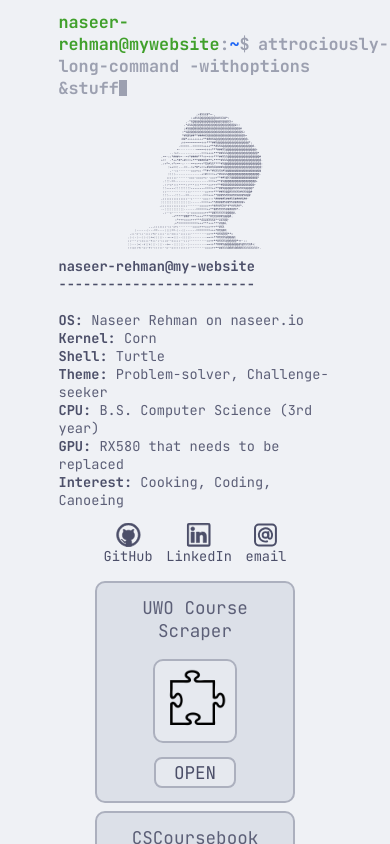
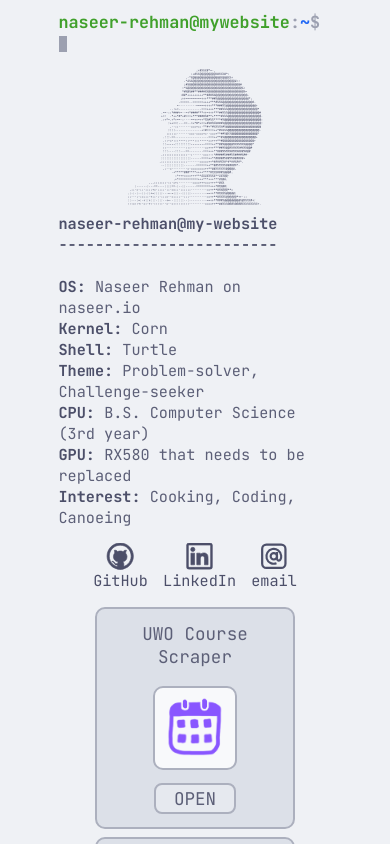
Before and after one commit to naseer-rehman/nacereal.github.io, a React (Vite) app: page / in a window 390 px wide. Shown: the top 844 px of the page. Built offline with nearby package versions, Linux system fonts and the light colour scheme.

Commit message:
Style mobile project cards and stuff
fix mobile view selection logic for projects section

alter sizing/spacing for about-me and projects

add scraper logo

add some extra spice ;)

Remove the funny stuff on the header

```diff
--- a/src/components/App.jsx
+++ b/src/components/App.jsx
@@ -52,4 +52,4 @@ function App() {
   )
 }
 
-export default App
+export default App;
--- a/src/components/Header.jsx
+++ b/src/components/Header.jsx
@@ -2,11 +2,14 @@ import "../styles/Header.scss";
 import { useState } from "react";
 
 function Header() {
-  const [commandText, setCommandText] = useState("attrociously-long-command -withoptions &stuff");
+  const [commandText, setCommandText] = useState("");
   // TODO: determine if the command line should be on a separate line from the user+host text
   return (
     <h1 className="header" aria-label="Naseer Rehman">
-      naseer-rehman@mywebsite
+      <span className="header__hostline">
+        naseer-rehman@mywebsite
+        {/* <span className="header__new-message">New!</span> */}
+      </span>
       <span className="header__colon">:</span>
       <span className="header__tilda">~</span>
       <span className="header__dollar">$</span>
--- a/src/components/ProjectsSection.jsx
+++ b/src/components/ProjectsSection.jsx
@@ -1,8 +1,14 @@
+import { useContext } from "react";
+
 import "../styles/ProjectsSection.scss";
 import bitcoinBotImage from "../images/bitcoin-discord-bot-logo.png";
 import pathfindingAppImage from "../images/pathfinding-icon.png";
 import puzzlePieceImage from "../images/puzzle-piece.png";
 import cscoursebookImage from "../images/common-sense-coursebook-logo.png";
+import uwoscraperImage from "../images/uwoscraperlogo.png";
+import GithubIcon from "./icons/GithubIcon";
+
+import IsMobileContext from "../contexts/IsMobileContext";
 
 const genericImage = puzzlePieceImage;
 
@@ -17,13 +23,15 @@ const createProjectObject = (name, imageUrl, githubUrl, projectUrl, langs) => ({
 const projects = [
   createProjectObject(
     "UWO Course Scraper",
-    genericImage,
+    uwoscraperImage,
     "https://github.com/naseer-rehman/uwo-course-app",
+    null,
     ["TypeScript", "NodeJS"],
   ),
   createProjectObject(
     "CSCoursebook",
     cscoursebookImage,
+    null,
     "https://common-sense-coursebook.vercel.app/",
     ["React, JavaScript"],
   ),
@@ -38,9 +46,15 @@ const projects = [
     "Discord Bitcoin Price Bot",
     bitcoinBotImage,
     "https://github.com/naseer-rehman/Bitcoin-Price-Bot",
+    null,
     ["NodeJS"],
   ),
 ];
+
+const ProjectLink = ({children, ...props}) => {
+  // TODO: Add link stuff
+  return <a className="mobile-project-card__link" {...props}>{children}</a>
+};
 
 const ProjectCard = (props) => {
   return (
@@ -58,23 +72,46 @@ const ProjectCard = (props) => {
 };
 
 const MobileProjectCard = (props) => {
+  const langsReduction = (acc, val) => {
+    if (val === props.langs[props.langs.length - 1]) {
+      return acc + val;
+    }
+    return acc + val + ", ";
+  };
+
   return (
     <div className="mobile-project-card">
       <div className="mobile-project-card__img-container">
-        <img src="" alt="" className="mobile-project-card__img" />
+        <img src={props.imageUrl} alt="" className="mobile-project-card__img" />
       </div>
       <div className="mobile-project-card__info-container">
         <span className="mobile-project-card__title">{props.name}</span>
-
+        <span className="mobile-project-card__langs">
+          {props?.langs?.reduce(langsReduction, "")}
+        </span>
+      </div>
+      <div className="mobile-project-card__links-container">
+        <ProjectLink
+          href={props.githubUrl ?? props.projectUrl}
+        >
+          {/* TODO: Change icon based on link type */}
+          <GithubIcon />
+        </ProjectLink>
       </div>
     </div>
   );
 };
 
 function ProjectsSection(props) {
+  const isOnMobile = useContext(IsMobileContext);
+
   return (
     <div className="projects">
-      {projects.map((obj, ind) => <ProjectCard key={ind} {...obj} />)}
+      {projects.map((obj, ind) => {
+        return isOnMobile.current
+          ? <MobileProjectCard key={ind} {...obj} />
+          : <ProjectCard key={ind} {...obj} />;
+      })}
     </div>
   );
 }
--- a/src/components/icons/GithubIcon.jsx
+++ b/src/components/icons/GithubIcon.jsx
@@ -1,7 +1,7 @@
 const GithubIcon = (props) => (
   <svg
     xmlns="http://www.w3.org/2000/svg"
-    fill="none"
+    // fill="none"
     viewBox="0 0 42 42"
     {...props}
   >
--- a/src/styles/AboutMeSection.scss
+++ b/src/styles/AboutMeSection.scss
@@ -1,6 +1,7 @@
 @use "./colors";
 
 .about-me {
+  // TODO: Make about me section wider on mobile devices
   margin: 5% auto;
   display: flex;
   align-items: center;
@@ -13,6 +14,10 @@
     flex-wrap: nowrap;
     flex-direction: column;
     justify-content: center;
+    margin: 0;
+    gap: 10vmin;
+    overflow-y: scroll;
+    overflow-x: hidden;
   }
 
   &__portrait {
@@ -22,7 +27,7 @@
   }
 
   &__body {
-    font-size: clamp(0.5rem, 3.5vmin, 1.3rem);
+    font-size: clamp(0.5rem, 3.9vmin, 1.3rem);
     width: max-content;
   }
 
--- a/src/styles/Header.scss
+++ b/src/styles/Header.scss
@@ -8,8 +8,44 @@
   position: relative;
   color: colors.$green;
 
+  &__hostline {
+    position: relative;
+    text-wrap: nowrap;
+  }
+
+  &__new-message {
+    font-size: 0.75em;
+    font-family: Minecraftia;
+    position: absolute;
+    left: 100%;
+    top: 100%;
+    translate: -50% -50%;
+    rotate: -20deg;
+    $yellow: #e1e108;
+    $brown: #404000;
+    $outline: #404000; //rgba(0,0,0,1);
+    color: $yellow;
+    font-weight: bold;
+    text-shadow:
+      $outline 0px 0px 1px,   $outline 0px 0px 1px,   $outline 0px 0px 1px,
+      $outline 0px 0px 1px,   $outline 0px 0px 1px,   $outline 0px 0px 1px,
+      $outline 0px 0px 1px,   $outline 0px 0px 1px,   $outline 0px 0px 1px,
+      $outline 0px 0px 1px,   $outline 0px 0px 1px,   $outline 0px 0px 1px,
+      $outline 0px 0px 1px,   $outline 0px 0px 1px,   $outline 0px 0px 1px,
+      $outline 0px 0px 1px,   $outline 0px 0px 1px,   $outline 0px 0px 1px,
+      $outline 5px 5px 0px;
+    animation-name: new-message-anim;
+    animation-duration: 0.55s;
+    animation-iteration-count: infinite;
+    animation-timing-function: ease-out;
+  }
+
   &__colon, &__dollar, &__command-text {
     color: colors.$overlay0;
+  }
+
+  &__command-text {
+    word-wrap: break-word;
   }
 
   &__dollar {
@@ -37,7 +73,7 @@
 }
 
 .mobile .header {
-  margin: 1rem;
+  margin: 0 1rem;
 }
 
 @keyframes flashing-cursor {
@@ -46,3 +82,9 @@
   51% {opacity: 0;}
   100% {opacity: 0;}
 }
+
+@keyframes new-message-anim {
+  0% {transform: scale(0.95);}
+  50% {transform: scale(1.05);}
+  100% {transform: scale(0.95);}
+}
--- a/src/styles/ProjectsSection.scss
+++ b/src/styles/ProjectsSection.scss
@@ -9,9 +9,13 @@
 }
 
 .mobile .projects {
-  // Yeah, this is probably not great but oh well.
+  // this is probably not great but oh well.
   flex-grow: 1;
+  // flex-direction: column;
+  // justify-content: initial;
+  display: initial;
   overflow-y: scroll;
+  width: min(100%, 500px);
 }
 
 .project-card {
@@ -55,7 +59,7 @@
     width: auto;
     border-radius: 10px;
     border: 2px solid colors.$surface2;
-    background: colors.$mantle;
+    background: lighten(colors.$base, 3%);
   }
 
   &__open-button {
@@ -65,6 +69,7 @@
     border: 2px solid colors.$surface2;
     border-radius: 8px;
     padding: 0.1em 1em;
+    color: colors.$subtext1;
 
     &:hover {
       background: lighten(colors.$mantle, 5%);
@@ -73,5 +78,61 @@
 }
 
 .mobile-project-card {
+  background: colors.$crust;
+  border-radius: 10px;
+  border: 2px solid colors.$surface2;
+  width: 100%;
+  overflow-x: hidden;
+  padding: 0.75em;
+  box-sizing: border-box;
+  display: grid;
+  grid-template-columns: 25% 65% 10%;
+  margin-bottom: 1em;
 
+  &:last-child {
+    margin-bottom: 0;
+  }
+
+  &__img-container {
+    display: flex;
+    justify-content: center;
+    align-items: center;
+    width: 100%;
+  }
+
+  &__img {
+    border: 2px solid colors.$surface2;
+    border-radius: 10px;
+    // height: 100%;
+    aspect-ratio: 1;
+    height: auto;
+    width: 100%;
+  }
+
+  &__info-container {
+    display: flex;
+    flex-direction: column;
+    justify-content: space-between;
+    // flex-grow: 1;
+    width: 100%;
+    padding: 0 1em;
+    box-sizing: border-box;
+  }
+
+  &__links-container {
+    width: 100%;
+    display: flex;
+    flex-direction: column;
+    justify-content: flex-end;
+  }
+
+  &__link {
+    fill: colors.$text;
+  }
+
+  &__langs {
+    text-overflow: ellipsis;
+    text-wrap: nowrap;
+    overflow: hidden;
+  }
 }
--- a/src/styles/index.scss
+++ b/src/styles/index.scss
@@ -1,6 +1,13 @@
 @use "./colors";
 @import url('https://fonts.googleapis.com/css2?family=Ubuntu+Mono:ital,wght@0,400;0,700;1,400;1,700&display=swap');
 @import url('https://fonts.googleapis.com/css2?family=JetBrains+Mono:ital,wght@0,100..800;1,100..800&display=swap');
+
+@font-face {
+  font-family: "Minecraftia";
+  font-weight: regular;
+  font-style: normal;
+  src: local("Minecraftia-Regular"), url("../assets/fonts/Minecraftia-Regular.ttf") format("truetype");
+}
 
 :root {
   font-family: "JetBrains Mono", monospace;
```
Also changed, not shown: src/styles/App.scss (+0 -11 lines), src/assets/fonts/Minecraftia-Regular.ttf (added), src/images/uwoscraperlogo.png (added).
